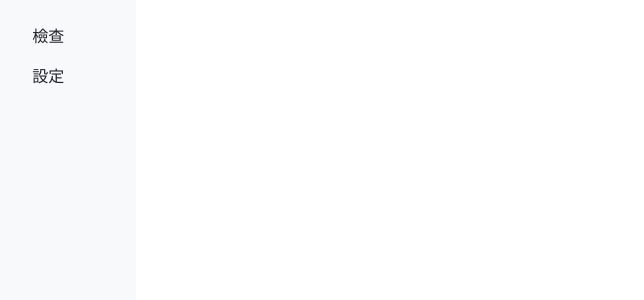
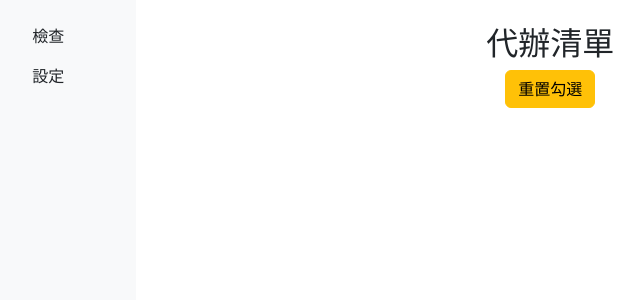
Before and after one commit to princend/todo-list, a React (Create React App) app: page /todo-list/page-check in a window 1280 px wide. Before the commit this address had no page. Shown: the top 300 px of the page, without its empty margins (40-684 px from the left). Built offline with nearby package versions, Linux system fonts and the light colour scheme.

Commit message:
直接轉導至page-check

```diff
--- a/src/App.tsx
+++ b/src/App.tsx
@@ -1,5 +1,5 @@
 import React, { useState, useEffect } from 'react';
-import { BrowserRouter as Router, Route, Routes, Link } from 'react-router-dom';
+import { BrowserRouter as Router, Route, Routes, Link, Outlet, Navigate } from 'react-router-dom';
 import './App.css';
 import { DndProvider } from 'react-dnd';
 import { HTML5Backend } from 'react-dnd-html5-backend';
@@ -69,15 +69,26 @@ const App: React.FC = () => {
       <Router>
         <div className="App d-flex">
           <div className="navbar-nav flex-column bg-light p-3" style={{ width: '200px', height: '100vh' }}>
-            <Link className="nav-link" to="/page-check">檢查</Link>
-            <Link className="nav-link" to="/page-setting">設定</Link>
+            <Link className="nav-link" to="/todo-list/page-check">檢查</Link>
+            <Link className="nav-link" to="/todo-list/page-setting">設定</Link>
           </div>
 
           <div className="container-fluid mt-4">
             <div className="row">
               <div className="col-12 col-md-9">
                 <Routes>
-                  <Route path="/page-setting" element={<PageSetting
+                  <Route path="/" element={<Navigate to="/todo-list/page-check" />} />
+                  <Route path="/todo-list" element={
+                    <div>
+                      <Outlet />
+                    </div>
+                  }>
+                    <Route path="page-check" element={<PageCheck
+                      todos={todos}
+                      toggleTodo={toggleTodo}
+                      resetTodos={resetTodos}
+                    />} />
+                    <Route path="page-setting" element={<PageSetting
                       newTodo={newTodo}
                       setNewTodo={setNewTodo}
                       addTodo={addTodo}
@@ -85,11 +96,7 @@ const App: React.FC = () => {
                       deleteTodo={deleteTodo}
                       moveTodo={moveTodo}
                     />} />
-                  <Route path="/page-check" element={<PageCheck
-                    todos={todos}
-                    toggleTodo={toggleTodo}
-                    resetTodos={resetTodos}
-                  />} />
+                  </Route>
                 </Routes>
               </div>
             </div>
```
Lines whose indentation alone changed are shown as unchanged.
